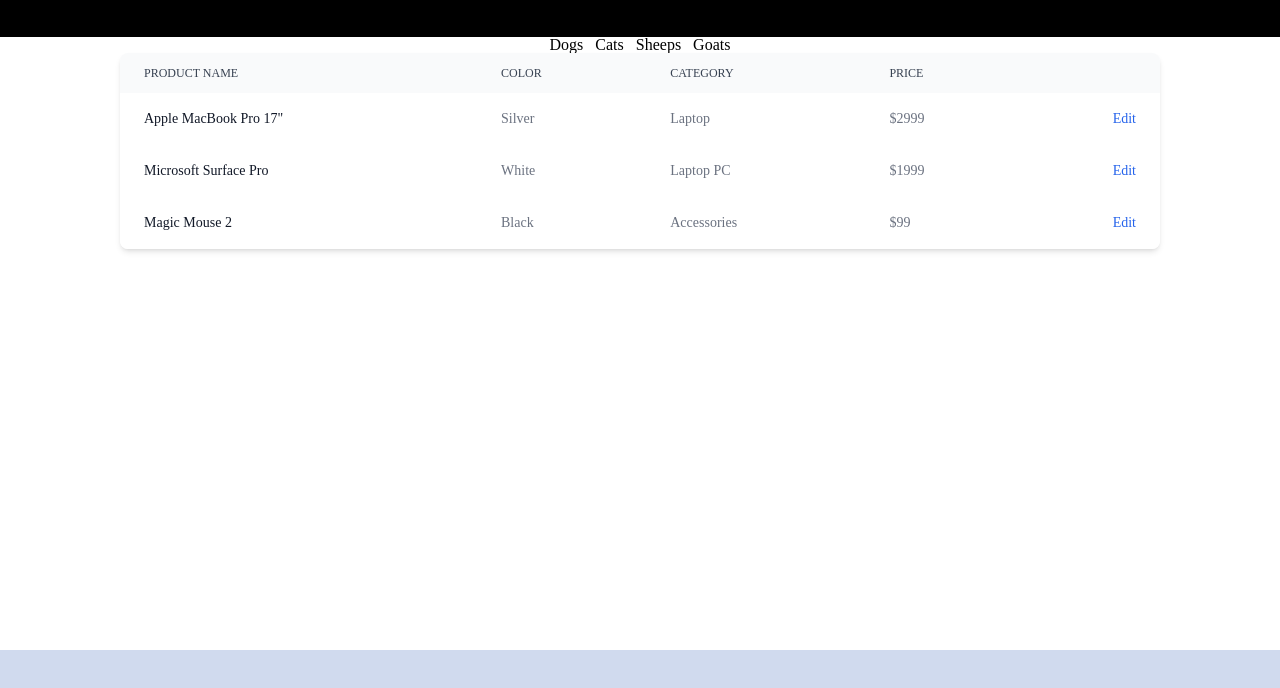
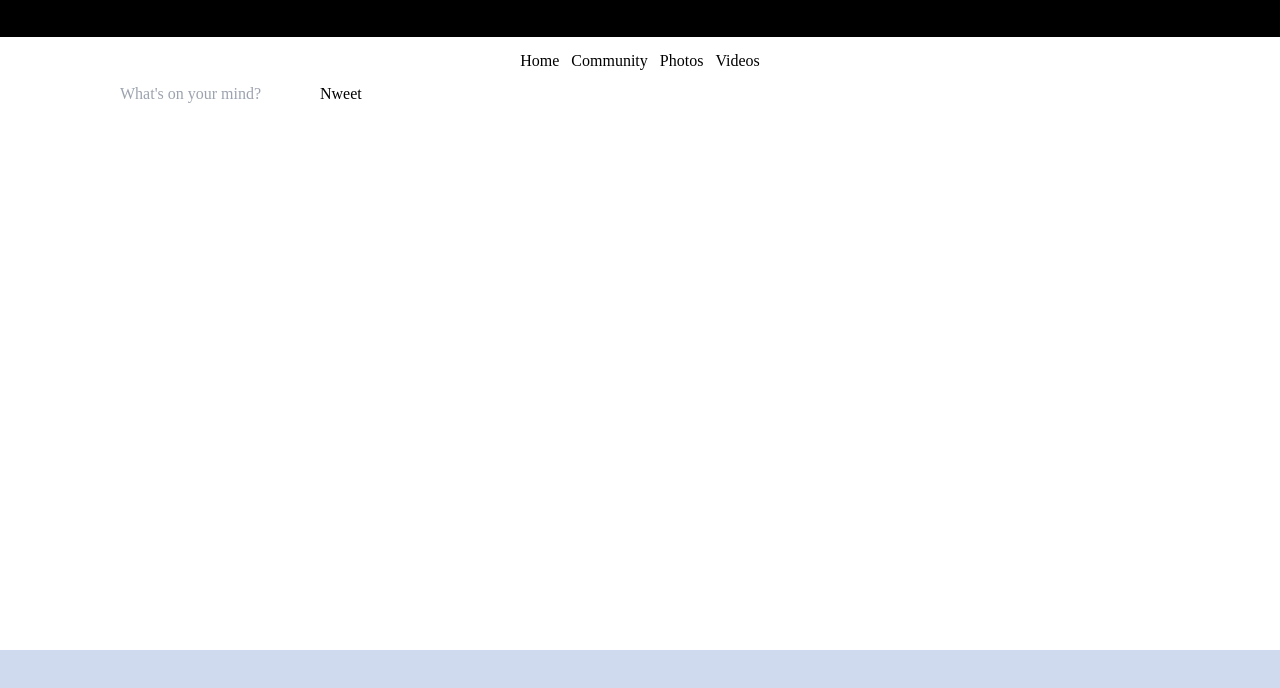
Before and after one commit to Enowiz777/community-app.v1, a React (Create React App) app: page / in a window 1280 px wide. Shown: the top 688 px of the page. Built offline with nearby package versions, Linux system fonts and the light colour scheme.

Commit message:
20230418-testedDB connection;.env

```diff
--- a/jsconfig.json
+++ b/jsconfig.json
@@ -2,5 +2,6 @@
     "compilerOptions": {
       "baseUrl": "src"
     },
+
     "include": ["src"]
   }
--- a/src/App.js
+++ b/src/App.js
@@ -2,10 +2,18 @@
 import styled from "styled-components";
 import "index.css";
 import Router from "./Router/Router.js";
-import {app} from "./BE/firebase.js";
+import {app, db} from "./BE/firebase.js";
+import { collection, addDoc, getDocs, query  } from "firebase/firestore";
 
 function App() {
-  console.log(app);
+
+  // Check Firebase App connection
+  if (app.name) {
+    console.log('Firebase app is connected');
+  } else {
+    console.log('Firebase app is not connected');
+  }
+
   return (
     <>
       <Router />
--- a/src/BE/firebase.js
+++ b/src/BE/firebase.js
@@ -3,15 +3,23 @@
 // TODO: Add SDKs for Firebase products that you want to use
 // https://firebase.google.com/docs/web/setup#available-libraries
 
+// FireStore import = DB
+import { getFirestore, doc, setDoc, addDoc, collection } from "firebase/firestore";
+
+
 // Your web app's Firebase configuration
 const firebaseConfig = {
-  apiKey: "AIzaSyADCPIeMXbwHtZJAm-VCRVsqi8uUKrgfSg",
-  authDomain: "communityapp-c3d48.firebaseapp.com",
-  projectId: "communityapp-c3d48",
-  storageBucket: "communityapp-c3d48.appspot.com",
-  messagingSenderId: "605335516113",
-  appId: "1:605335516113:web:7010c49408bc90352066f0"
+  apiKey: process.env.REACT_APP_API_KEY,
+  authDomain: process.env.REACT_APP_AUTH_DOMAIN,
+  projectId: process.env.REACT_APP_PROJECT_ID,
+  storageBucket: process.env.REACT_APP_STORAGE_BUCKET,
+  messagingSenderId: process.env.REACT_APP_MESSAGIN_ID,
+  appId: process.env.REACT_APP_APP_ID
 };
+
 
 // Initialize Firebase
 export const app = initializeApp(firebaseConfig);
+export const db = getFirestore(app);
+export const fb_doc = doc;
+export const fb_setdoc = setDoc;
--- a/src/Components/Navbar.js
+++ b/src/Components/Navbar.js
@@ -8,18 +8,18 @@
 
 const Navbar = () =>{
   return (
-  <div className='flex justify-center gap-3'>
+  <div className='flex justify-center gap-3 p-2 my-2'>
     <List>
-      <Link to="/">Dogs</Link>
+      <Link to="/">Home</Link>
     </List>
     <List>
-      <Link to="/cats">Cats</Link>
+      <Link to="/community">Community</Link>
     </List>
     <List>
-      <Link to="/sheeps">Sheeps</Link>
+      <Link to="/photos">Photos</Link>
     </List>
     <List>
-      <Link to="/goats">Goats</Link>
+      <Link to="/videos">Videos</Link>
     </List>
   </div>
   );
--- a/src/Components/home.js
+++ b/src/Components/home.js
@@ -1,98 +1,40 @@
 import React, {useState, useEffect } from "react"
-
-const Home = ({userObj}) => {
-
-    const [admin, setAdmin] = useState(false);
-
-    useEffect(() => {
-        // if (userObj.email == 'enochpark89@gmail.com') {
-        //     setAdmin(true);
-
-        // } else {
-
-        // }
-    });
-
-    return(
-
-<div class="relative overflow-x-auto shadow-md sm:rounded-lg">
-    <table class="w-full text-sm text-left text-gray-500 dark:text-gray-400">
-        <thead class="text-xs text-gray-700 uppercase bg-gray-50 dark:bg-gray-700 dark:text-gray-400">
-            <tr>
-                <th scope="col" class="px-6 py-3">
-                    Product name
-                </th>
-                <th scope="col" class="px-6 py-3">
-                    Color
-                </th>
-                <th scope="col" class="px-6 py-3">
-                    Category
-                </th>
-                <th scope="col" class="px-6 py-3">
-                    Price
-                </th>
-                <th scope="col" class="px-6 py-3">
-                    <span class="sr-only">Edit</span>
-                </th>
-            </tr>
-        </thead>
-        <tbody>
-            <tr class="bg-white border-b dark:bg-gray-800 dark:border-gray-700 hover:bg-gray-50 dark:hover:bg-gray-600">
-                <th scope="row" class="px-6 py-4 font-medium text-gray-900 whitespace-nowrap dark:text-white">
-                    Apple MacBook Pro 17"
-                </th>
-                <td class="px-6 py-4">
-                    Silver
-                </td>
-                <td class="px-6 py-4">
-                    Laptop
-                </td>
-                <td class="px-6 py-4">
-                    $2999
-                </td>
-                <td class="px-6 py-4 text-right">
-                    <a href="#" class="font-medium text-blue-600 dark:text-blue-500 hover:underline">Edit</a>
-                </td>
-            </tr>
-            <tr class="bg-white border-b dark:bg-gray-800 dark:border-gray-700 hover:bg-gray-50 dark:hover:bg-gray-600">
-                <th scope="row" class="px-6 py-4 font-medium text-gray-900 whitespace-nowrap dark:text-white">
-                    Microsoft Surface Pro
-                </th>
-                <td class="px-6 py-4">
-                    White
-                </td>
-                <td class="px-6 py-4">
-                    Laptop PC
-                </td>
-                <td class="px-6 py-4">
-                    $1999
-                </td>
-                <td class="px-6 py-4 text-right">
-                    <a href="#" class="font-medium text-blue-600 dark:text-blue-500 hover:underline">Edit</a>
-                </td>
-            </tr>
-            <tr class="bg-white dark:bg-gray-800 hover:bg-gray-50 dark:hover:bg-gray-600">
-                <th scope="row" class="px-6 py-4 font-medium text-gray-900 whitespace-nowrap dark:text-white">
-                    Magic Mouse 2
-                </th>
-                <td class="px-6 py-4">
-                    Black
-                </td>
-                <td class="px-6 py-4">
-                    Accessories
-                </td>
-                <td class="px-6 py-4">
-                    $99
-                </td>
-                <td class="px-6 py-4 text-right">
-                    <a href="#" class="font-medium text-blue-600 dark:text-blue-500 hover:underline">Edit</a>
-                </td>
-            </tr>
-        </tbody>
-    </table>
-</div>
+import {db} from "../BE/firebase.js";
+import { collection, addDoc } from "firebase/firestore";
 
 
+
+function Home() {
+    const [nweet, setNweet] = useState("");
+    const onSubmit = async (event) => {
+      event.preventDefault();
+      const docRef = await addDoc(collection(db, "nweets"), {
+        name: "Tokyo",
+        country: "Japan"
+      });
+      console.log("Document written with ID: ", docRef.id);
+      setNweet("");
+      console.log("pressed");
+    };
+    const onChange = (event) => {
+      const {
+        target: { value },
+      } = event;
+      setNweet(value);
+    };
+    return (
+      <div>
+        <form onSubmit={onSubmit}>
+          <input
+            value={nweet}
+            onChange={onChange}
+            type="text"
+            placeholder="What's on your mind?"
+            maxLength={120}
+          />
+          <input type="submit" value="Nweet" />
+        </form>
+      </div>
     );
 }
 
```
Also changed, not shown: 1 other file (tests, documents, lock files or other folders).
